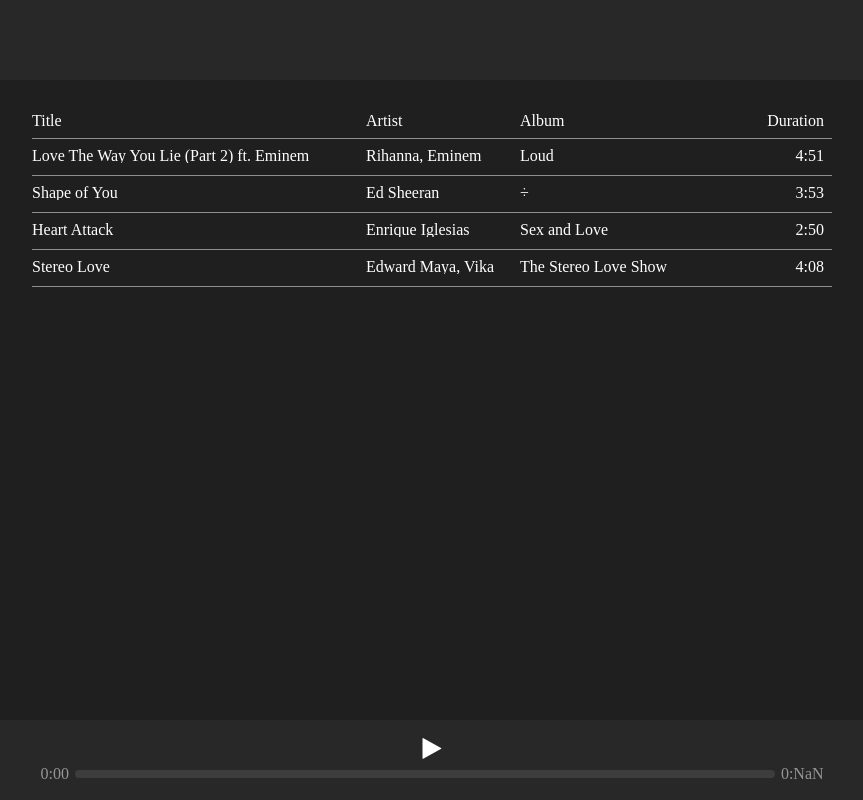
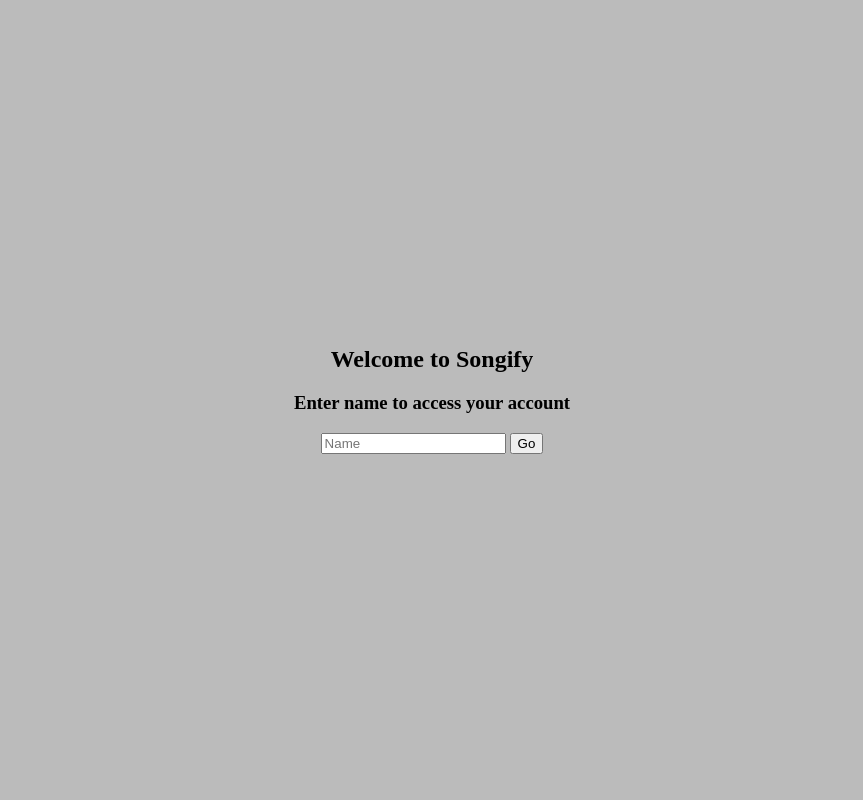
Before and after one commit to iamaaviral/music-app, a plain HTML site: page index.html in a window 1280 px wide. Shown: the whole page, without its empty margins (208-1071 px from the left). Drawn offline with Linux system fonts and the light colour scheme.

Commit message:
changed the hidden class from main to login

```diff
--- a/index.html
+++ b/index.html
@@ -10,7 +10,7 @@
 
 <body>
     <div class="wrapper">
-        <section class="welcome-screen hidden">
+        <section class="welcome-screen">
             <h1> Welcome to Songify </h1>
             <h3> Enter name to access your account </h3>
             <div class="input-wrapper">
@@ -18,7 +18,7 @@
                 <button> Go </button>
             </div>
         </section>
-        <div class="main">
+        <div class="main  hidden">
             <header>
                 <div class="right floated user-name"> </div>
             </header>
```
